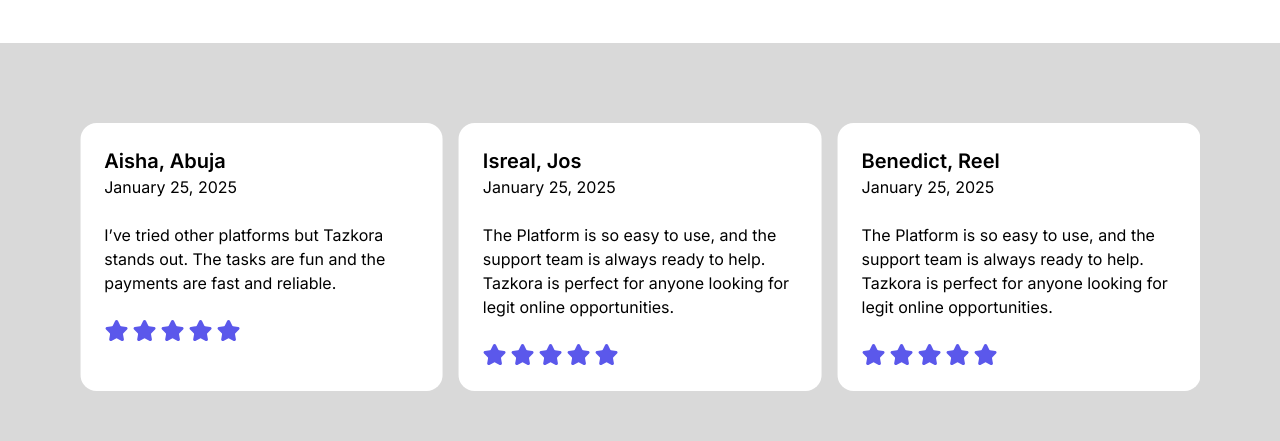
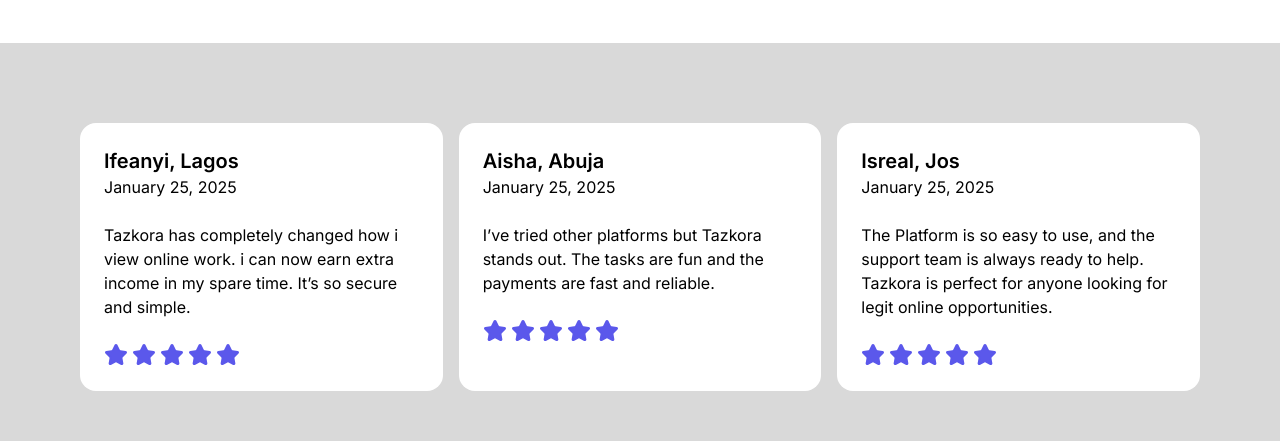
Before and after one commit to Cratebux/tazkora, a Next.js app: page / in a window 1280 px wide. Shown: the part 2180-2621 px from the top of the page. Built offline with nearby package versions, Linux system fonts and the light colour scheme.

Commit message:
Fixed Landing page errors

```diff
--- a/src/components/CallToAction.jsx
+++ b/src/components/CallToAction.jsx
@@ -12,7 +12,9 @@
     <section
       className={`flex flex-col items-center justify-center gap-6 px-4 py-16 ${pathname !== "/business" ? "bg-neutral text-black" : "bg-teal text-white"}`}
     >
-      <SectionHeading>Small Tasks, Big Rewards</SectionHeading>
+      <SectionHeading className={"text-center"}>
+        Small Tasks, Big Rewards
+      </SectionHeading>
 
       <SectionParagraph className="text-center">
         Don’t miss out on the opportunity to earn money online. join thousands
--- a/src/components/Hero.jsx
+++ b/src/components/Hero.jsx
@@ -5,7 +5,7 @@
 const Hero = () => {
   return (
     <main className="py-16">
-      <div className="mb-8 mt-20 lg:mt-10 flex flex-col items-center gap-4 text-center lg:gap-6">
+      <div className="mb-8 lg:mt-10 flex flex-col items-center gap-4 text-center lg:gap-6">
         <h1 className="text-4xl font-extrabold lg:text-6xl">
           Simple Ways to Make <br className="lg:hidden" /> Money{" "}
           <br className="hidden lg:inline-block" /> Online
--- a/src/constants/index.js
+++ b/src/constants/index.js
@@ -41,12 +41,12 @@
     comment:
       "The Platform is so easy to use, and the support team is always ready to help. Tazkora is perfect for anyone looking for legit online opportunities.",
   },
-  {
-    name: "Benedict, Reel",
-    date: "January 25, 2025",
-    comment:
-      "The Platform is so easy to use, and the support team is always ready to help. Tazkora is perfect for anyone looking for legit online opportunities.",
-  },
+  // {
+  //   name: "Benedict, Reel",
+  //   date: "January 25, 2025",
+  //   comment:
+  //     "The Platform is so easy to use, and the support team is always ready to help. Tazkora is perfect for anyone looking for legit online opportunities.",
+  // },
 ];
 
 export const reasons = [
```
